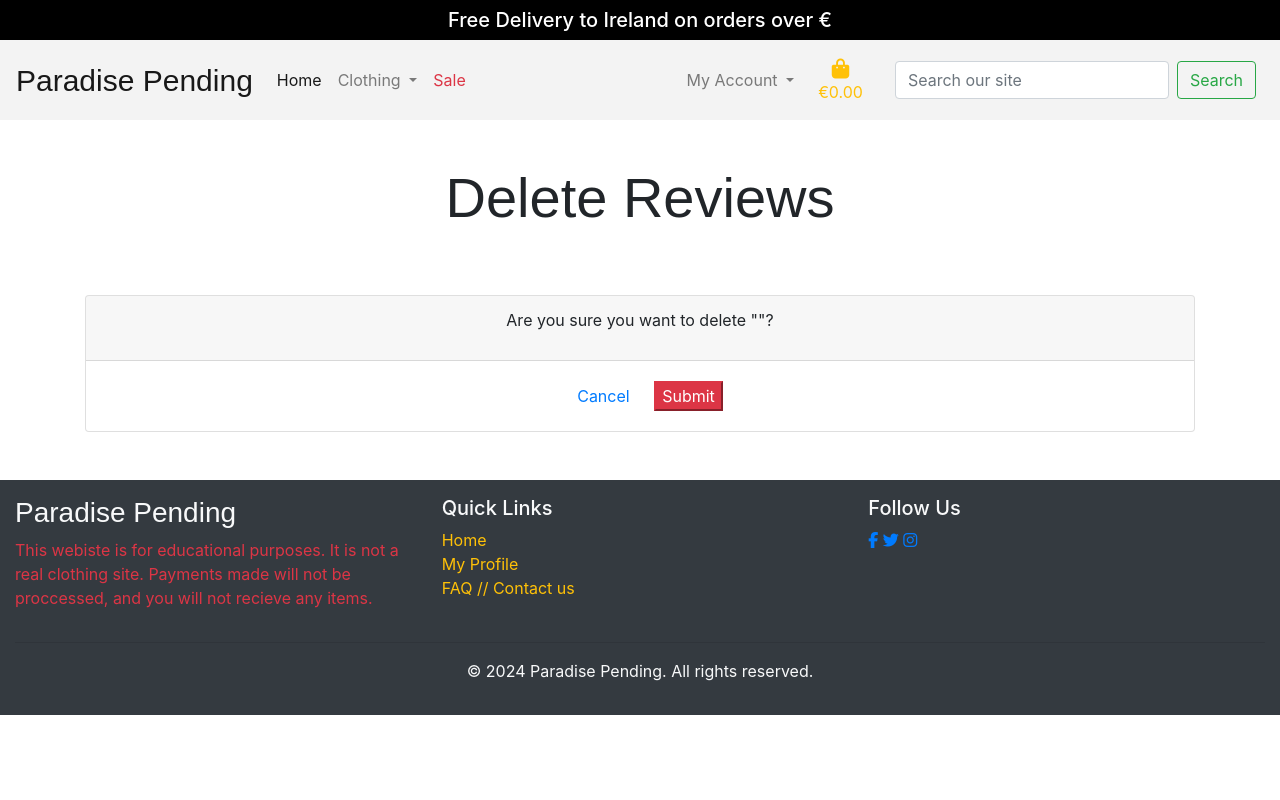
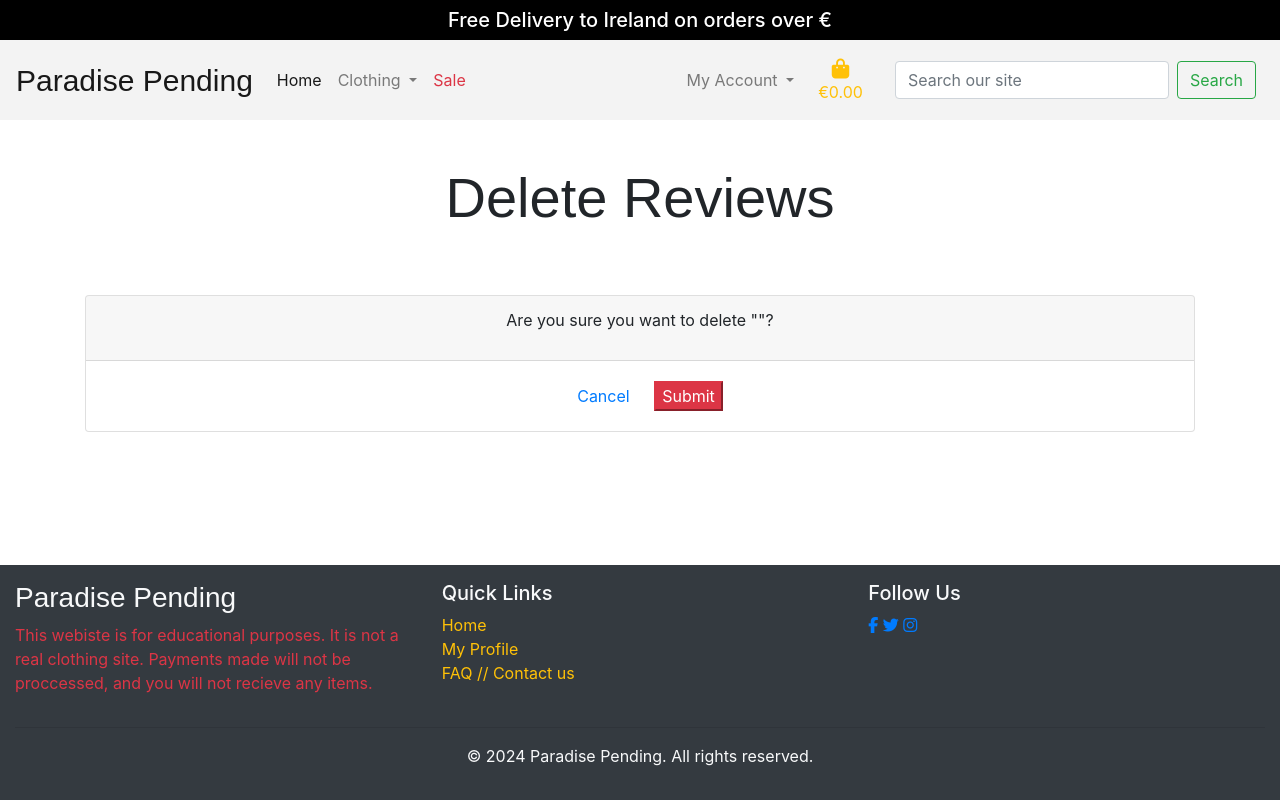
Before and after one commit to BreakellrZ/e-commerce, a Django app: template reviews/templates/reviews/review_delete.html in a window 1280 px wide. Run offline with Django 3.2, Linux system fonts and the light colour scheme; the template is opened without the code that fills it, so the values that code supplies are empty; some libraries are stand-ins or nearby versions; some web fonts are replaced.

Commit message:
Update so Footer gets pushed to bottom always

```diff
--- a/reviews/templates/reviews/review_delete.html
+++ b/reviews/templates/reviews/review_delete.html
@@ -20,7 +20,7 @@
   </div>
 
 
-  <div class="row mt-5 text-center delete_review">
+  <div class="row my-5 text-center delete_review">
     <div class="col">
         <div class="card">
             <div class="card-header">
--- a/static/css/base.css
+++ b/static/css/base.css
@@ -6,9 +6,20 @@
 }
 
 body {
-    height: 100vh;
+    display:flex;
+    flex-direction:column;
+    min-height:100vh;
     width: 100%;
     padding-top:100px;
+    margin:0;
+}
+
+main {
+    flex: 1 0 auto;
+}
+
+footer {
+    flex-shrink: 0;
 }
 
 #faq {
--- a/templates/base.html
+++ b/templates/base.html
@@ -59,7 +59,8 @@
   </head>
 
   <!-- Body -->
-  <body>
+  <body class="d-flex flex-column min-vh-100">
+    <main class="flex-grow">
     <header class="fixed-top">
       <div id="delivery-banner" class="row text-center">
         <div class="col bg-black text-white">
@@ -204,7 +205,9 @@
     {% block content %}
     {% endblock %}
 
-    <footer class="footer mt-5 py-3 bg-dark text-light w-100">
+    </main>
+
+    <footer class="footer py-3 bg-dark text-light w-100 mt-auto">
       <div class="container-fluid">
         <div class="row">
           <div class="col-md-4">
```
